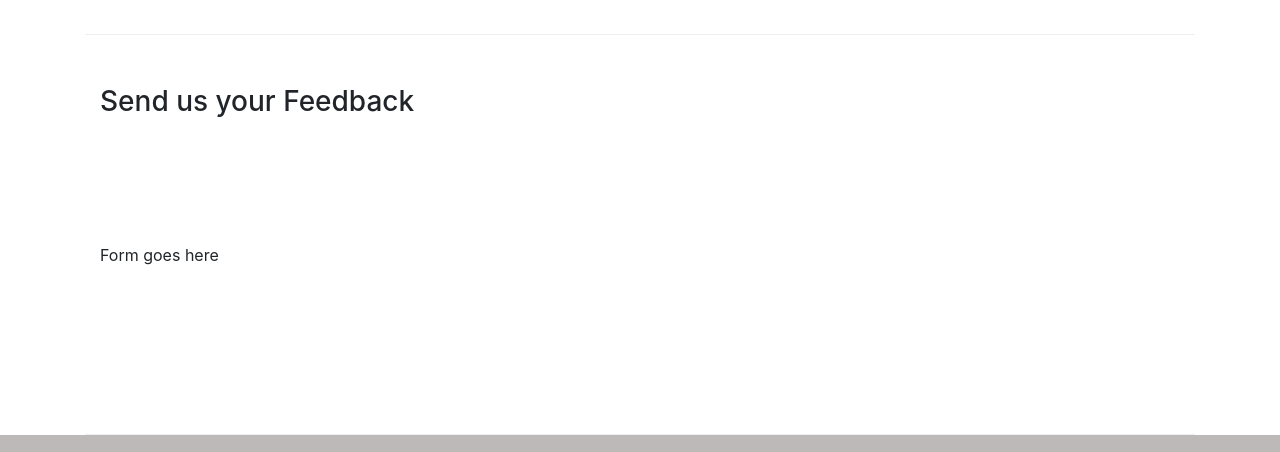
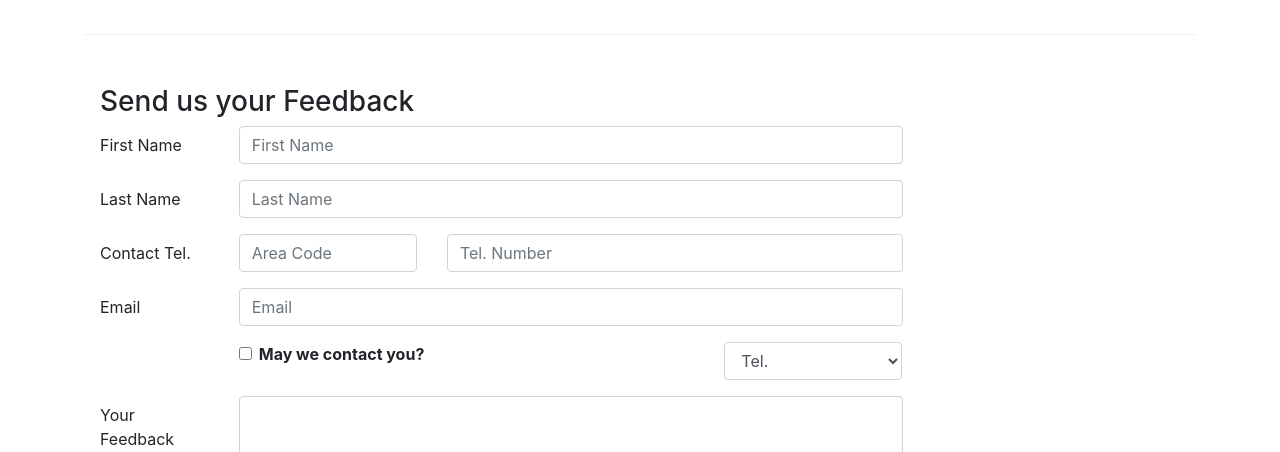
Before and after one commit to dimpy17agg/Coursera-learning, a website: page contactus.html in a window 1280 px wide. Shown: the part 830-1282 px from the top of the page. Drawn offline with nearby package versions, Linux system fonts and the light colour scheme.

Commit message:
forms and buttons

```diff
--- a/contactus.html
+++ b/contactus.html
@@ -92,7 +92,66 @@
               <h3>Send us your Feedback</h3>
            </div>
             <div class="col-12 col-md-9">
-                Form goes here
+                <form>
+                    <div class="form-group row">
+                        <label for="firstname" class="col-md-2 col-form-label">First Name</label>
+                        <div class="col-md-10">
+                            <input type="text" class="form-control" id="firstname" name="firstname" placeholder="First Name">
+                        </div>
+                    </div>
+                 <div class="form-group row">
+                   <label class="col-md-2 col-form-label" for="lastname">Last Name</label>
+                    <div class="col-md-10">
+                        <input type="text" name="lastname" id="lastname" placeholder="Last Name" class="form-control">
+                    </div>
+                 </div>
+                 <div class="form-group row">
+                    <label for="telnum" class="col-12 col-md-2 col-form-label">Contact Tel.</label>
+                    <div class="col-5 col-md-3">
+                        <input type="tel" class="form-control" id="areacode" name="areacode" placeholder="Area Code">
+                    </div>
+                    <div class="col-7 col-md-7">
+                        <input type="tel" class="form-control" id="telnum" name="telnum" placeholder="Tel. Number">
+                    </div>
+                </div>
+             <div class="form-group row">
+               <label class="col-md-2 col-form-label" for="emailid">Email</label>
+                <div class="col-md-10">
+                    <input type="email" name="email" id="emailid" placeholder="Email" class="form-control">
+                </div>
+             </div>
+             <div class="form-group row">
+                <div class="col-md-6 offset-md-2">
+                    <div class="form-check">
+                        <input type="checkbox" class="form-check-input" name="approve" id="approve" value="">
+                        <label class="form-check-label" for="approve">
+                            <strong>May we contact you?</strong>
+                        </label>
+                    </div>
+                </div>
+                <div class="col-md-3 offset-md-1">
+                    <select class="form-control">
+                        <option>Tel.</option>
+                        <option>Email</option>
+                    </select>
+                </div>
+            </div>
+             <div class="form-group row">
+                <label for="feedback" class="col-md-2 col-form-label">Your Feedback</label>
+                <div class="col-md-10">
+                    <textarea class="form-control" id="feedback" name="feedback" rows="12"></textarea>
+                </div>
+            </div>
+            <div class="form-group row">
+
+                 <div class="offset-md-2 col-md-10">
+
+                     <button type="submit" class="btn btn-primary">
+                         Send Feedback
+                     </button>
+                 </div>
+            </div>
+                </form>
             </div>
              <div class="col-12 col-md">
             </div>
```
